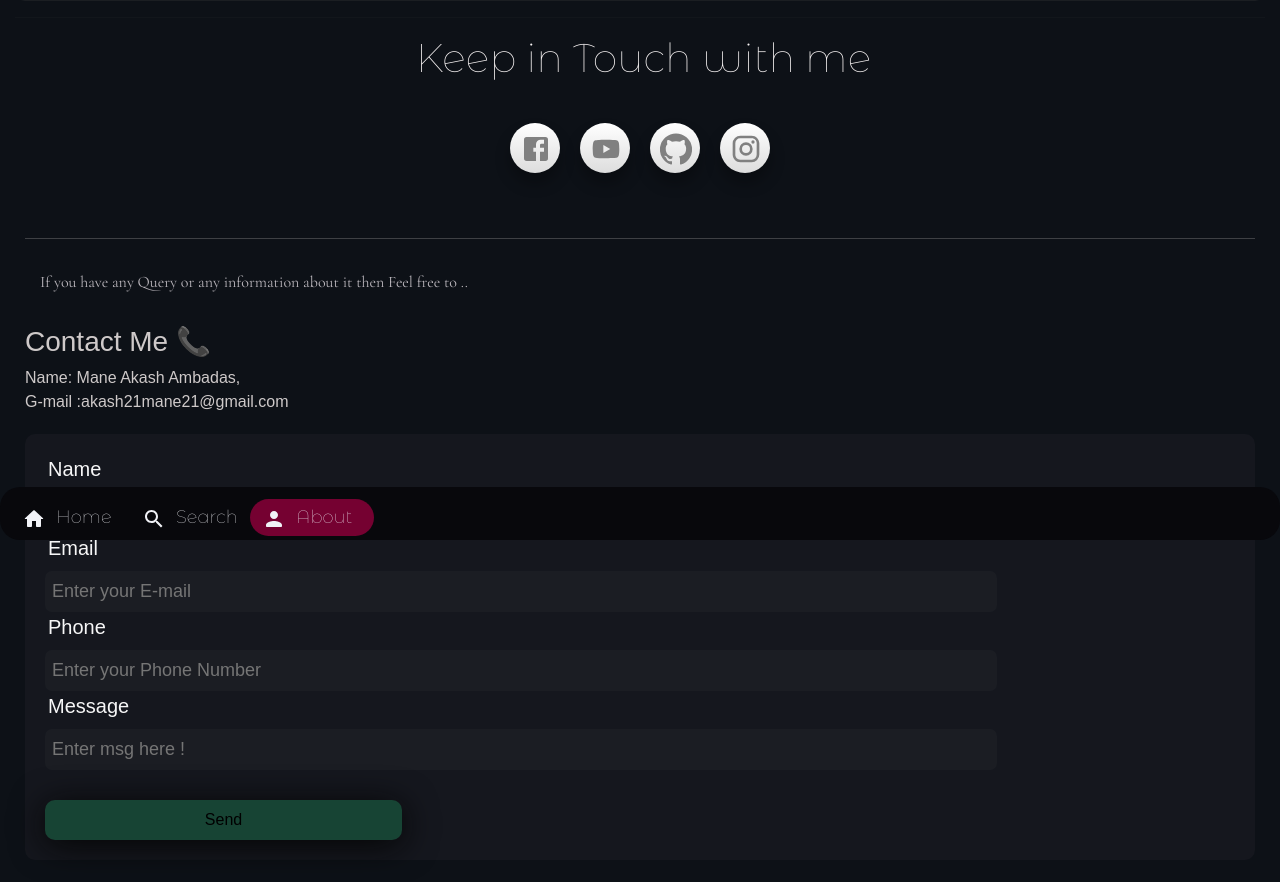
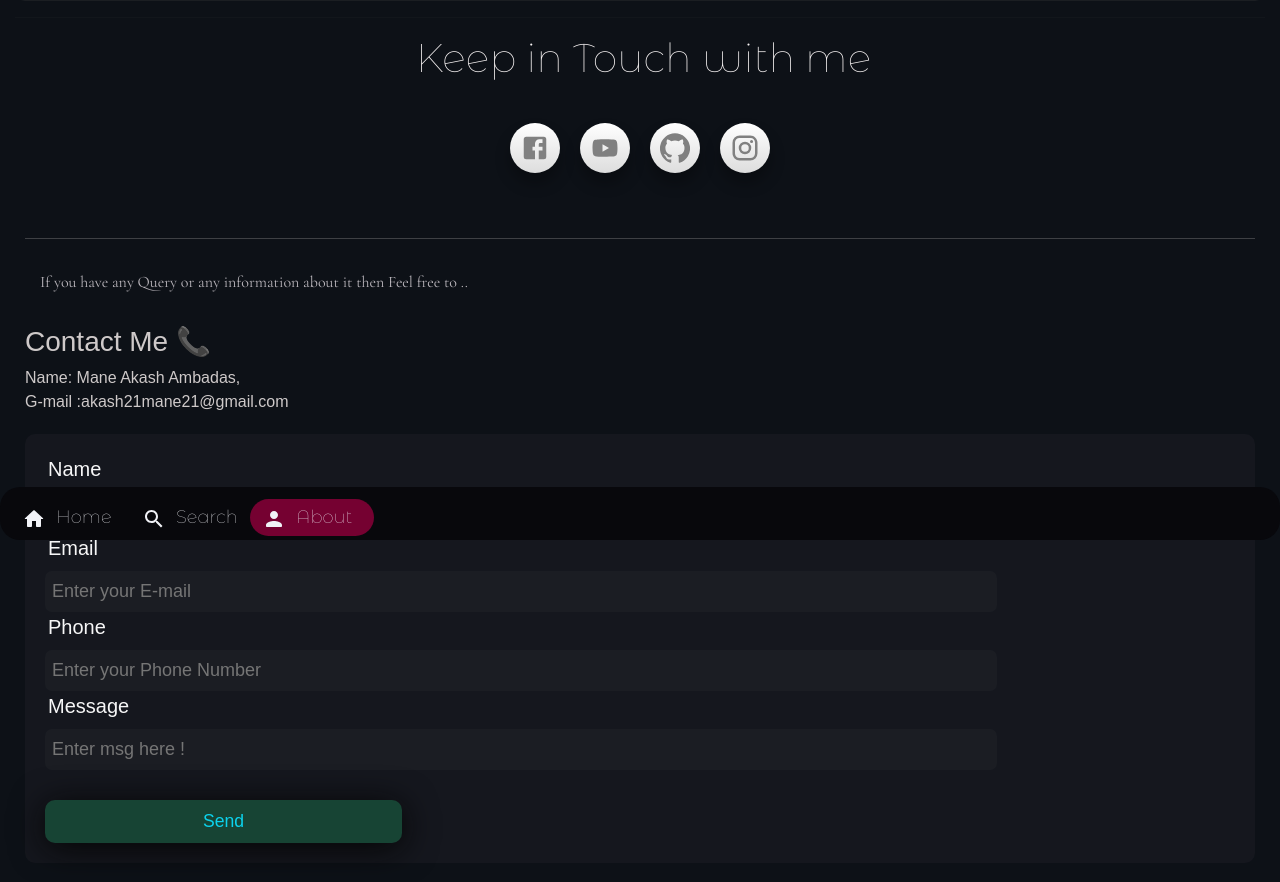
Before and after one commit to Akashmane21/A-News, a React (Create React App) app: page /politics in a window 1280 px wide. Shown: the part 260-1142 px from the top of the page. Built offline with nearby package versions, Linux system fonts and the light colour scheme.

Commit message:
socialmediaak

```diff
--- a/src/App.css
+++ b/src/App.css
@@ -431,12 +431,14 @@ h5{
 
 
 .Search_area{
+    overflow: hidden;
     /* background-color: rgba(23, 53, 43, 0.26); */
     border-radius: 20px;
     display: flex;
     border: 1px solid rgba(221, 64, 16, 0.575);
     margin: 10px;
     /* padding: 10px; */
+    width: 94%;
     padding-bottom: 30px;
     justify-content: center;
 }
@@ -571,6 +573,8 @@ border: none;
 outline-width: 0;
 border-radius: 10px;
 padding: 8px;
+color: rgb(12, 210, 236);
+font-size: 1.1rem;
 box-shadow: 0px 5px 34px 0px rgb(5, 5, 5);
 background-color: rgba(25, 94, 65, 0.644);
 }
@@ -731,11 +735,9 @@ body {
     color: #dd4b39;
   }
 
-  ol li:nth-child(4) a:hover{
-    color: #007bb6;
-  }
 
-  ol li:nth-child(4) a:hover .fab {
+
+  ol li:nth-child(4) a:hover {
     color: #e4405f;
   }
 
@@ -759,7 +761,7 @@ top: -90px;
 
   a > .MuiSvgIcon-root {
     /* margin-right: 2vw; */
-    font-size: 52px !important;
+    font-size: 50px !important;
     padding: 10px;
     /* color: rgb(128, 128, 128); */
   }
--- a/src/Pages/Politics.js
+++ b/src/Pages/Politics.js
@@ -6,7 +6,8 @@ import YouTubeIcon from '@material-ui/icons/YouTube';
 import FacebookIcon from '@material-ui/icons/Facebook';
 import InstagramIcon from '@material-ui/icons/Instagram';
 function Politics() {
-
+  document.body.scrollTop = 0;
+  document.documentElement.scrollTop=0;
 
   function send() {
     const scriptURL =
```
